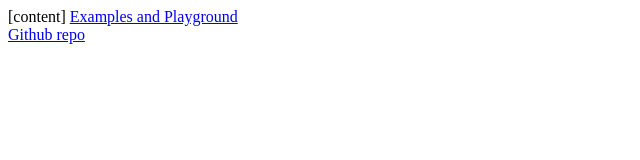
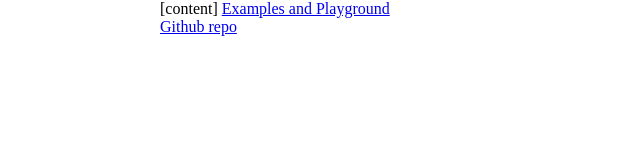
Before and after one commit to borgo-lang/borgo, a website: page playground/home.html in a window 1280 px wide. Shown: the whole page, without its empty margins (0-640 px from the left). Drawn offline with Linux system fonts and the light colour scheme.

Commit message:
Styling.

```diff
--- a/playground/home.html
+++ b/playground/home.html
@@ -3,6 +3,7 @@
   <head>
     <meta charset="utf-8"/>
     <style>
+      body { max-width: 60em; margin: 0 auto; }
       pre { padding: 1em; border: 1px solid #ddd; }
     </style>
   </head>
```
